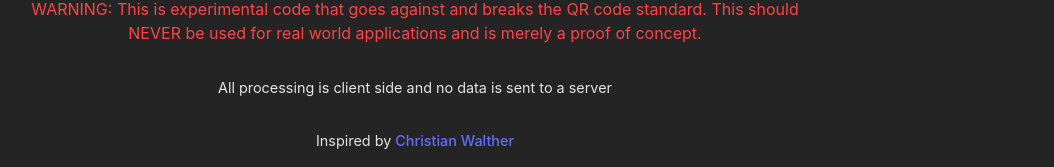
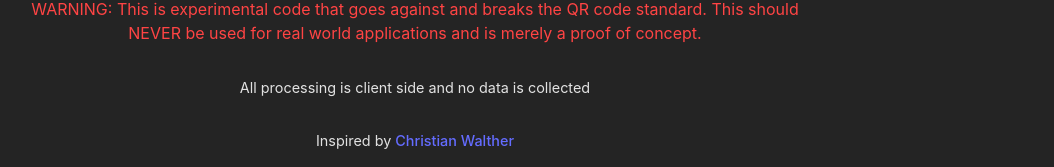
Before and after one commit to dwongdev/DualQRCode, a React (Vite) app: page / in a window 1280 px wide. Shown: the part 586-753 px from the top of the page, without its empty margins (225-1279 px from the left). Built offline with nearby package versions, Linux system fonts and the light colour scheme.

Commit message:
Updated footer text

```diff
--- a/src/App.jsx
+++ b/src/App.jsx
@@ -247,7 +247,7 @@ function App() {
       <div className="error">WARNING: This is experimental code that goes against and breaks the QR code standard.
         This should NEVER be used for real world applications and is merely a proof of concept.</div>
         <div className="footer">
-        All processing is client side and no data is sent to a server
+        All processing is client side and no data is collected
         </div>
       <div className="footer">
         Inspired by <a href="https://mstdn.social/@isziaui/113874436953157913" target="_blank" rel="noopener noreferrer">Christian Walther</a>
```
